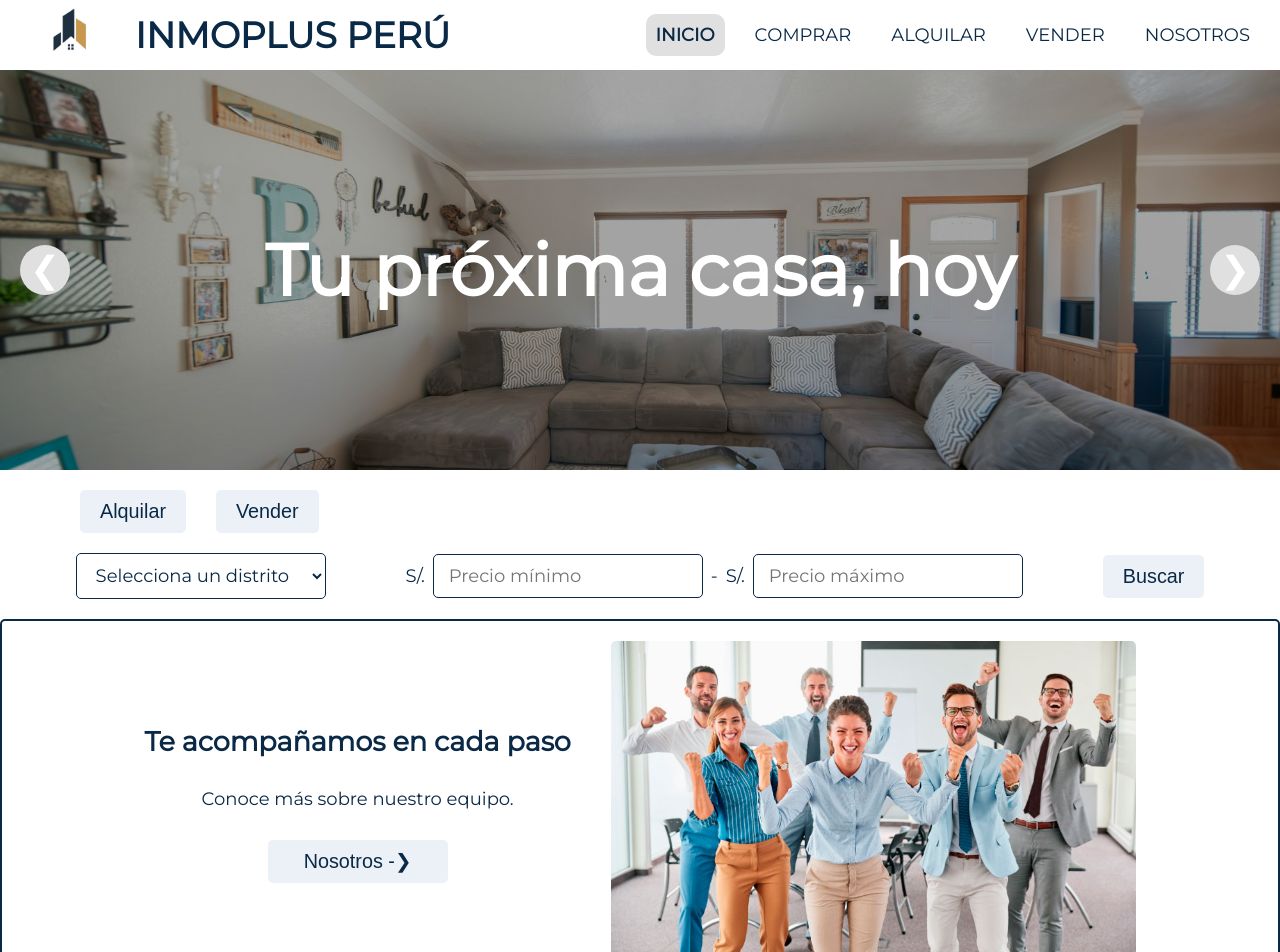
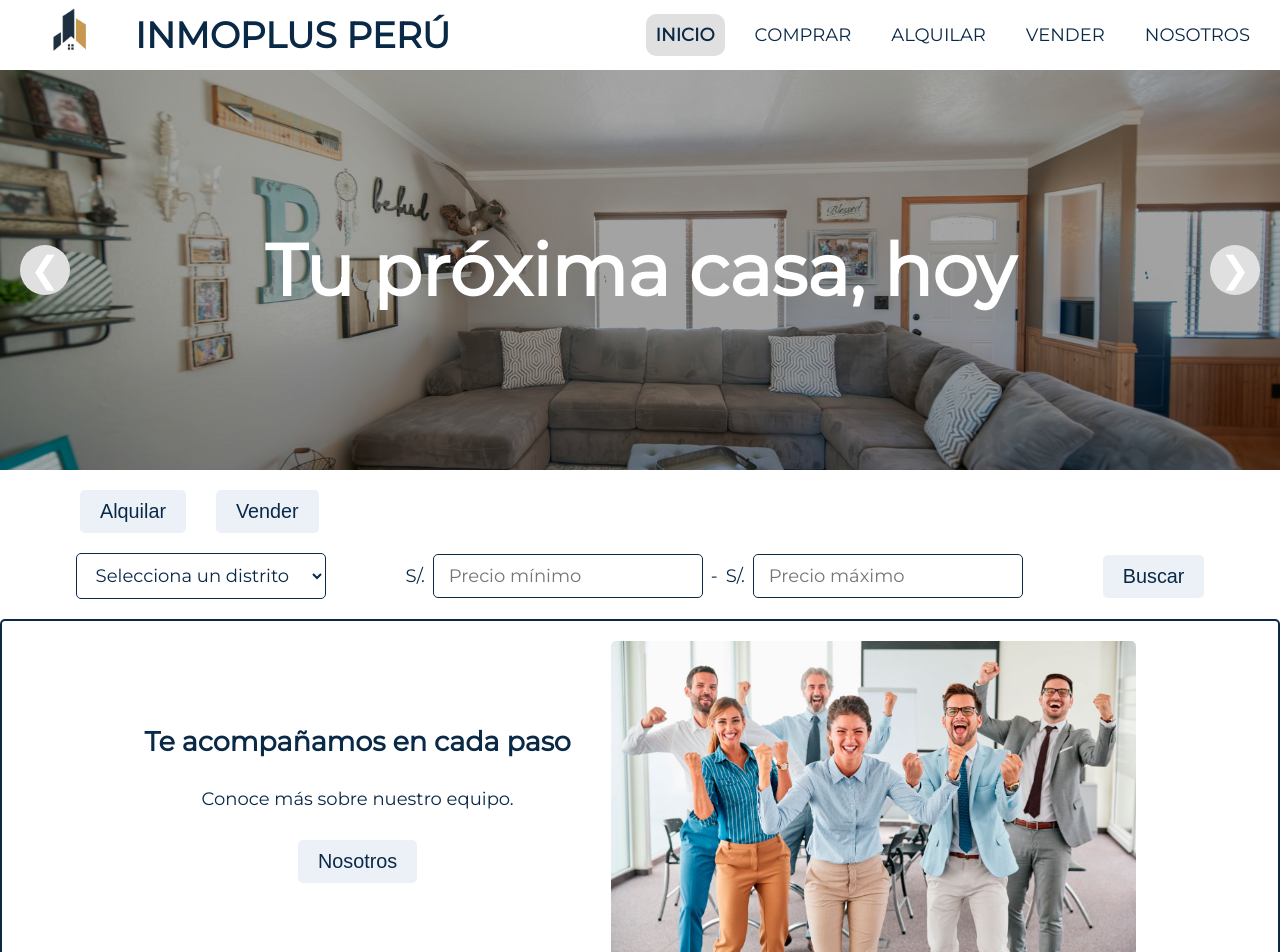
Before and after one commit to aaizaguirre/inmoplus-DEW_cibertec, a React (Vite) app: page / in a window 1280 px wide. Shown: the top 952 px of the page. Built offline with nearby package versions, Linux system fonts and the light colour scheme.

Commit message:
fix: Corrige 'SeccionNosotros' como componente

```diff
--- a/src/App.css
+++ b/src/App.css
@@ -34,35 +34,6 @@
 
 #rango-precio span{
   color: var(--color-fuente-principal);
-}
-
-/* ---------- SECTION: EQUIPO INMOBILIARIA ---------- */
-#seccionNosotros{
-  display: flex;
-  border: solid var(--color-fuente-principal) 2px;
-  border-radius: 5px;
-  padding: 20px;
-  width: 100%;
-  margin: 20px auto;
-  justify-content: center;
-  gap: 40px;
-}
-
-#contenedor-frase{
-  display: flex;
-  flex-direction: column;
-  align-items: center;
-  justify-content: center;
-  gap: 30px;
-}
-
-#btn-nosotros{
-  width: 180px;
-}
-
-#contenedor-imagen img{
-  border-radius: 5px;
-  height: 40vh;
 }
 
 /* ---------- SECTION: PROPIEDADES ---------- */
--- a/src/App.jsx
+++ b/src/App.jsx
@@ -3,7 +3,7 @@ import './App.css'
 import Navbar from './components/Navbar.jsx'
 import Hero from './components/Hero.jsx'
 import Filtro from './Filtro.jsx'
-import SeccionNosotros from './SeccionNosotros.jsx'
+import SeccionNosotros from './components/SeccionNosotros.jsx'
 import SeccionPropiedades from './SeccionPropiedades.jsx'
 import Footer from '../src/components/Footer.jsx'
 
--- /dev/null
+++ b/src/components/SeccionNosotros.css
@@ -0,0 +1,23 @@
+#seccionNosotros{
+    display: flex;
+    border: solid var(--color-fuente-principal) 2px;
+    border-radius: 5px;
+    padding: 20px;
+    width: 100%;
+    margin: 20px auto;
+    justify-content: center;
+    gap: 40px;
+}
+
+#contenedor-frase{
+    display: flex;
+    flex-direction: column;
+    align-items: center;
+    justify-content: center;
+    gap: 30px;
+}
+
+#contenedor-imagen img{
+  border-radius: 5px;
+  height: 40vh;
+}
--- a/src/SeccionNosotros.jsx
+++ b/src/components/SeccionNosotros.jsx
@@ -1,4 +1,6 @@
-import equipoInmobiliaria from './assets/equipo-inmobiliaria.jpg'
+import Button from './Button';
+import './SeccionNosotros.css';
+import equipoInmobiliaria from '../assets/equipo-inmobiliaria.jpg';
 
 function SeccionNosotros(){
 
@@ -8,9 +10,7 @@ function SeccionNosotros(){
                 <h2>Te acompañamos en cada paso</h2>
                 <p>Conoce más sobre nuestro equipo.</p>
                 {/* TODO: ACTUALIZAR ENLACE DEL BUTTON */}
-                <a href="#">
-                    <button id = "btn-nosotros" href>Nosotros -❯</button>
-                </a>
+                <Button texto = "Nosotros"></Button>
             </div>
             <div id = "contenedor-imagen">
                 <img src={equipoInmobiliaria} alt="Equipo de trabajo de Inmobiliara InmoPlus Perú" />
```
